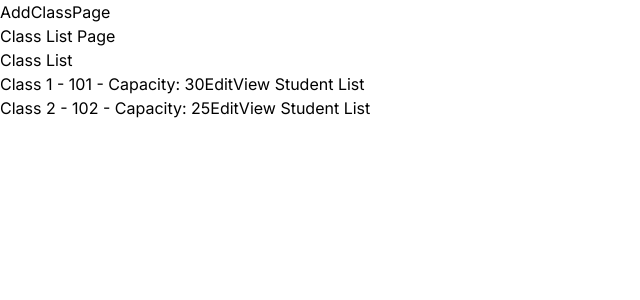
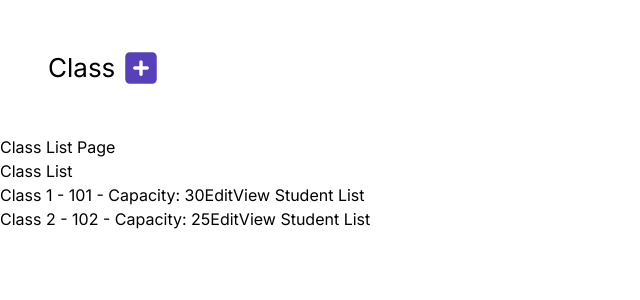
Before and after one commit to gokcetasci/Classroom-Management-System, a Next.js app: page /class in a window 1280 px wide. Shown: the top 300 px of the page, without its empty margins (0-640 px from the left). Built offline with nearby package versions, Linux system fonts and the light colour scheme.

Commit message:
style added

```diff
--- a/app/class/page.js
+++ b/app/class/page.js
@@ -1,13 +1,18 @@
 import ClassListPage from '@/components/classlistpage'
 import Link from 'next/link'
 import React from 'react'
-
+import { FaSquarePlus } from "react-icons/fa6";
 function ClassPage() {
   return (
     <div>
+    <div className="flex flex-row items-center p-12">
+    <p className="text-[26px] mr-2">
+      Class
+    </p>
     <Link href="/class/addclasspage">
-    AddClassPage
+    <FaSquarePlus className="w-9 h-9 fill-primary hover:scale-105 transition duration-300 ease-in-out"/>
     </Link>
+    </div>
     <ClassListPage/>
     </div>
   )
```
